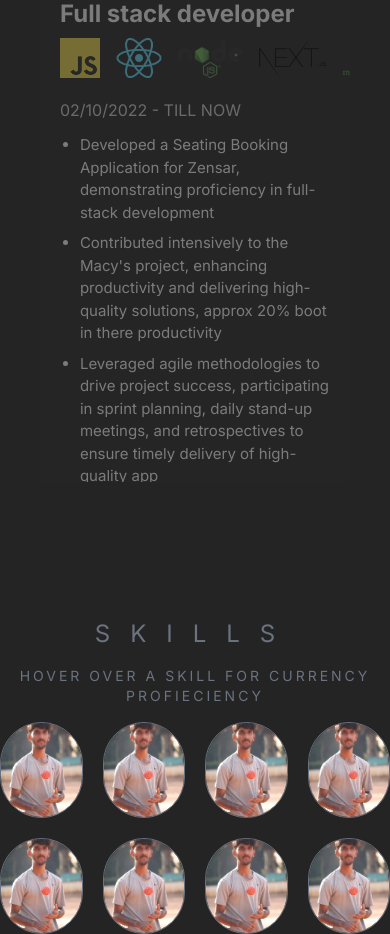
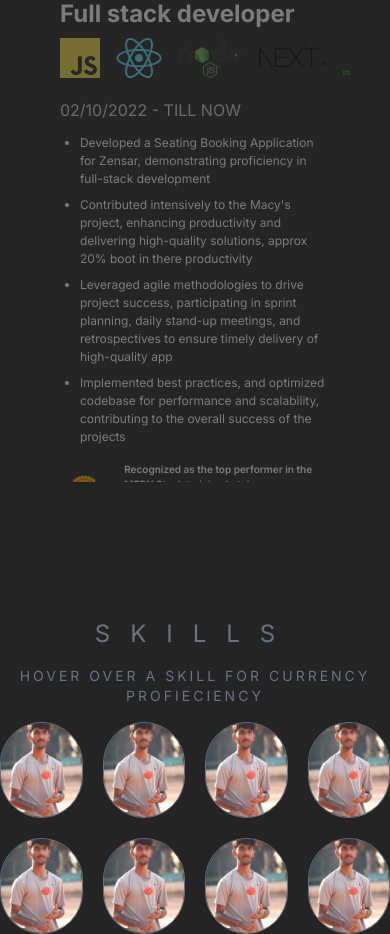
Before and after one commit to Darshan-Darshu/portfolio-darshan, a Next.js app: page / in a window 390 px wide. Shown: the part 2100-3034 px from the top of the page. Built offline with nearby package versions, Linux system fonts and the light colour scheme.

Commit message:
media query issue

```diff
--- a/components/ExperienceCard.tsx
+++ b/components/ExperienceCard.tsx
@@ -73,7 +73,7 @@ function ExperienceCard() {
         <p className='uppercase py-3 text-gray-300'>
           02/10/2022 - till now
         </p>
-        <ul className='list-disc space-y-2 ml-5 text-[15px]'>
+        <ul className='list-disc space-y-2 ml-5 text-[12px] md:text-[15px]'>
           <li>
             Developed a Seating Booking Application for
             Zensar, demonstrating proficiency in full-stack
@@ -104,7 +104,7 @@ function ExperienceCard() {
               src='/assests/award.png'
               className='w-16 h-12 '
             />
-            <div className='text-[12px] font-semibold'>
+            <div className='text-[10px] md:text-[12px] font-semibold'>
               <p>
                 Recognized as the top performer in the MERN
                 Stack training batch
```
